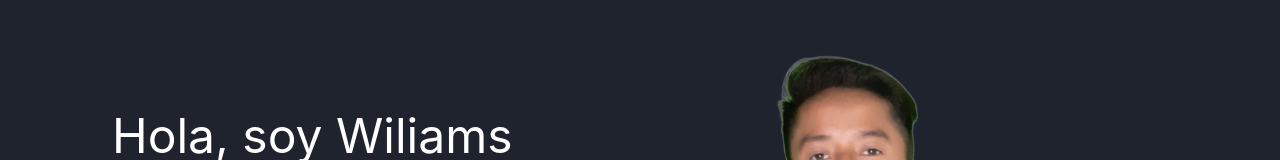
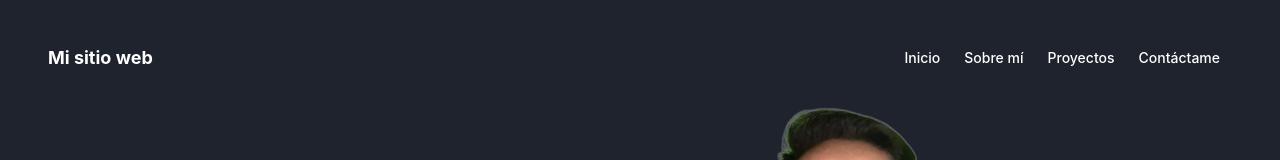
Before and after one commit to wil-ixcoy/portafolio, a Vue app: page / in a window 1280 px wide. Shown: the top 160 px of the page. Built offline with nearby package versions, Linux system fonts and the light colour scheme.

Commit message:
se crea el componente nav, tambien se agrega un contenedor div en los componentes de form y projects

```diff
--- a/package.json
+++ b/package.json
@@ -9,7 +9,8 @@
     "preview": "vite preview"
   },
   "dependencies": {
-    "vue": "^3.2.47"
+    "vue": "^3.2.47",
+    "vue-scrollto": "^2.20.0"
   },
   "devDependencies": {
     "@fortawesome/fontawesome-free": "^6.3.0",
--- a/src/App.vue
+++ b/src/App.vue
@@ -1,4 +1,5 @@
 <script setup>
+import navBar from "./components/navBar.vue"
 import Header from './components/header.vue'
 import About from './components/about.vue'
 import Projects from "./components/projects.vue"
@@ -6,10 +7,11 @@ import Form from "./components/form.vue"
 </script>
 
 <template>
-<Header />
-<About />
-<Projects />
-<Form />
+<navBar />
+<Header id="inicio" />
+<About id="sobre-mi" />
+<Projects id="proyectos" />
+<Form id="contacto" />
 </template>
 
 <style scoped>
--- a/src/components/form.vue
+++ b/src/components/form.vue
@@ -1,5 +1,8 @@
 <template>
-  <h1 class="text-4xl mt-20 mb-12 text-colorwhite">Construyamos algo <span class="text-primary">increíble</span></h1>
+  <div>
+    <h1 class="text-4xl mt-20 mb-12 text-colorwhite">
+      Construyamos algo <span class="text-primary">increíble</span>
+    </h1>
     <form action="" method="post" class="px-36">
       <section class="grid grid-cols-2 gap-3 my-4">
         <input
@@ -33,4 +36,5 @@
         Contactame
       </button>
     </form>
+  </div>
 </template>
--- /dev/null
+++ b/src/components/navBar.vue
@@ -0,0 +1,43 @@
+<template>
+  <nav class="bg-red-800">
+    <div class="mx-auto px-4 py-2 sm:flex sm:justify-between sm:items-center">
+      <div class="flex justify-between items-center">
+        <div class="text-colorwhite font-bold text-lg">Mi sitio web</div>
+        <button type="button" class="sm:hidden text-colorwhite hover:text-primary focus:outline-none focus:text-primary" @click="toggleMenu">
+          <svg class="h-6 w-6 fill-current" viewBox="0 0 24 24">
+            <path v-if="menuOpen" fill-rule="evenodd" clip-rule="evenodd" d="M19 14H5v-1h14v1zM19 9H5V8h14v1zM5 15h14v1H5v-1z"/>
+            <path v-else fill-rule="evenodd" clip-rule="evenodd" d="M4 6h16v1H4V6zm16 4H4v1h16v-1zm0 4H4v1h16v-1z"/>
+          </svg>
+        </button>
+      </div>
+      <div class="hidden sm:flex sm:items-center" :class="{ 'block': menuOpen }">
+        <div class="flex flex-col sm:flex-row sm:ml-6">
+          <a href="#" @click.prevent="scrollToSection('inicio')" class="px-3 py-2 rounded-md text-sm font-medium text-colorwhite hover:text-primary hover:bg-red-700 focus:outline-none focus:text-primary focus:bg-red-700">Inicio</a>
+          <a href="#" @click.prevent="scrollToSection('sobre-mi')" class="mt-3 sm:mt-0 px-3 py-2 rounded-md text-sm font-medium text-colorwhite hover:text-primary hover:bg-red-700 focus:outline-none focus:text-primary focus:bg-red-700">Sobre mí</a>
+          <a href="#" @click.prevent="scrollToSection('proyectos')" class="mt-3 sm:mt-0 px-3 py-2 rounded-md text-sm font-medium text-colorwhite hover:text-primary hover:bg-red-700 focus:outline-none focus:text-primary focus:bg-red-700">Proyectos</a>
+          <a href="#" @click.prevent="scrollToSection('contacto')" class="mt-3 sm:mt-0 px-3 py-2 rounded-md text-sm font-medium text-colorwhite hover:text-primary hover:bg-red-700 focus:outline-none focus:text-primary focus:bg-red-700">Contáctame</a>
+        </div>
+      </div>
+    </div>
+  </nav>
+</template>
+
+<script>
+import VueScrollTo from 'vue-scrollto';
+
+export default {
+  data() {
+    return {
+      menuOpen: false
+    };
+  },
+  methods: {
+    toggleMenu() {
+      this.menuOpen = !this.menuOpen;
+    },
+      scrollToSection(sectionId) {
+      VueScrollTo.scrollTo(`#${sectionId}`, 500);
+    },
+  }
+};
+</script>
--- a/src/components/projects.vue
+++ b/src/components/projects.vue
@@ -1,4 +1,5 @@
 <template>
+  <div>
     <h1 class="text-4xl mt-12 text-colorwhite">Mis Proyectos</h1>
     <h2 class="text-3xl text-left text-primary">Proyectos Frontend:</h2>
 
@@ -13,9 +14,9 @@
         <div class="p-3">
           <h3 class="text-primary text-xl text-left">Weather App</h3>
           <p class="text-colorwhite text-left">
-          Weather app es una web interactiva que muestra datos meteorológicos de
-          distintas ciudades del mundo. Solo tienes que buscar la ciudad que
-          desees.
+            Weather app es una web interactiva que muestra datos meteorológicos
+            de distintas ciudades del mundo. Solo tienes que buscar la ciudad
+            que desees.
           </p>
 
           <section class="grid grid-cols-4 gap-3 my-4 px-3">
@@ -103,9 +104,9 @@
         <div class="p-3">
           <h3 class="text-primary text-xl text-left">Registro iQuela</h3>
           <p class="text-colorwhite text-left">
-          iQuela Registro es un proyecto que permite a los usuarios registrarse
-          y recibir notificaciones sobre el avance de iQuela. Siendo los
-          primeros en poder probar la nueva solución.
+            iQuela Registro es un proyecto que permite a los usuarios
+            registrarse y recibir notificaciones sobre el avance de iQuela.
+            Siendo los primeros en poder probar la nueva solución.
           </p>
 
           <section class="grid grid-cols-4 gap-3 my-4 px-3">
@@ -276,9 +277,10 @@
         <div class="p-3">
           <h3 class="text-primary text-xl text-left">Platzi Store</h3>
           <p class="text-colorwhite text-left">
-          latzi Store es una aplicación desarrollada con Node.js para construir
-          una tienda de venta de productos. A continuación detallo la ruta de
-          cursos que hemos seguido para desarrollar esta aplicación.
+            latzi Store es una aplicación desarrollada con Node.js para
+            construir una tienda de venta de productos. A continuación detallo
+            la ruta de cursos que hemos seguido para desarrollar esta
+            aplicación.
           </p>
 
           <section class="grid grid-cols-5 gap-3 my-4 px-3">
@@ -310,7 +312,7 @@
             />
           </section>
 
-        <div class=" mt-5 px-8">
+          <div class="mt-5 px-8">
             <button
               class="bg-primary rounded py-2 px-4"
               onclick="window.open('https://github.com/wil-ixcoy/myStore-nodeExpress')"
@@ -371,4 +373,5 @@
         </div>
       </section>
     </section>
+  </div>
 </template>
```
Also changed, not shown: 1 other file (tests, documents, lock files or other folders). Lines whose indentation alone changed are shown as unchanged.
